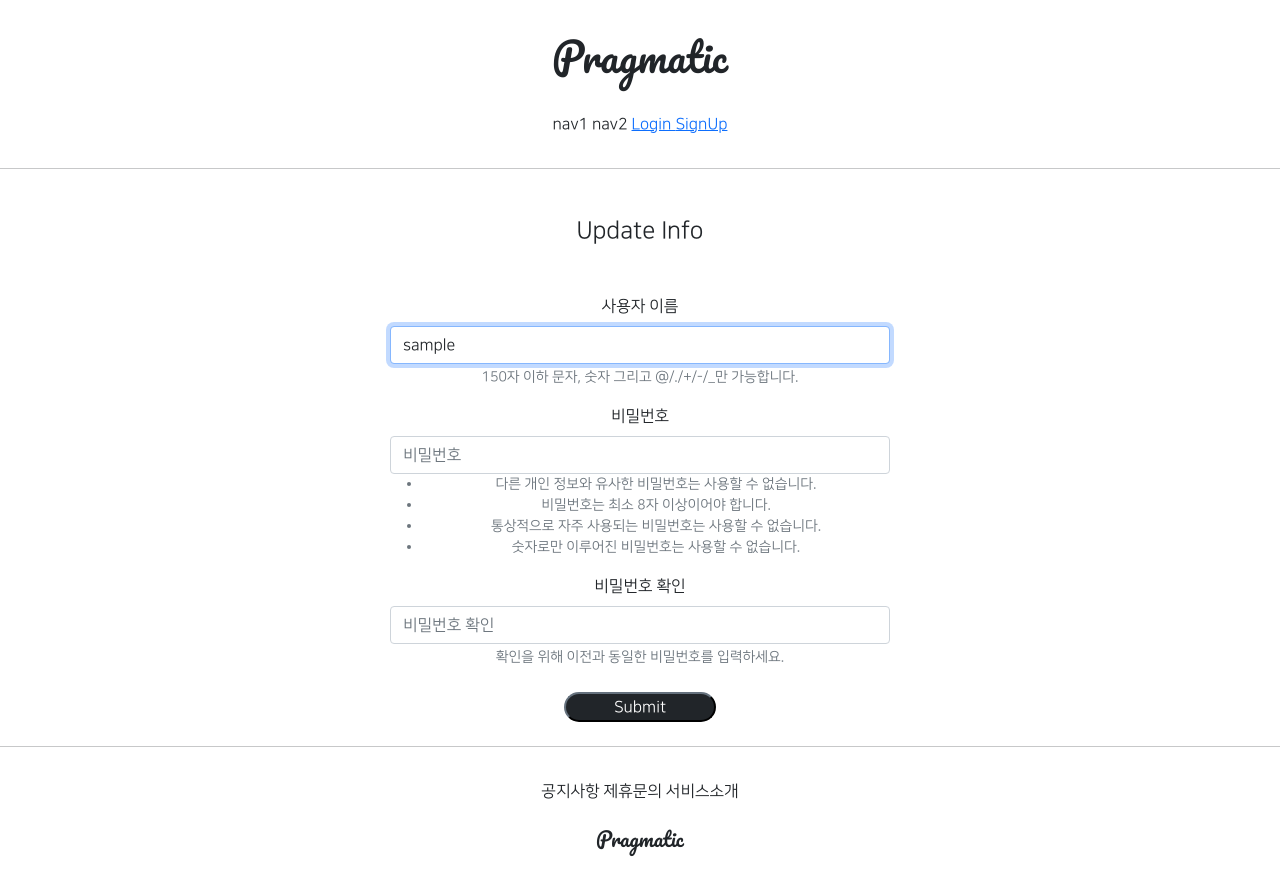
After one commit to STAND-JIN/gis_1ban_1, a Django app: page /accounts/update/1 in a window 1280 px wide. The commit adds this page. Run offline with Django 3.2, Linux system fonts and the light colour scheme; tables that the repository leaves empty hold one stand-in row (values such as "Sample post"); parts of the project's set-up code (start-up, migrations or seed data) failed here and were passed over; some libraries are stand-ins or nearby versions.

Commit message:
7/15 1ban class commit 5

```diff
--- /dev/null
+++ b/accountapp/templates/accountapp/update.html
@@ -0,0 +1,22 @@
+{% extends 'base.html' %}
+{% load bootstrap4 %}
+
+{% block content %}
+
+<div class="text-center mw-500 m-auto" >
+    <div class="m-5">
+        <h4>Update Info</h4>
+    </div>
+    <div>
+        <form action="{% url 'accountapp:update' pk=target_user.pk %}" method="post">
+            {% csrf_token %}
+            {% bootstrap_form form %}
+            <div class="m-4">
+                <input type="submit"
+                       class="btn-dark rounded-pill px-5">
+            </div>
+        </form>
+    </div>
+</div>
+
+{% endblock %}
--- a/accountapp/urls.py
+++ b/accountapp/urls.py
@@ -1,7 +1,7 @@
 from django.contrib.auth.views import LoginView, LogoutView
 from django.urls import path
 
-from accountapp.views import hello_world, AccountCreateView, AccountDetailView
+from accountapp.views import hello_world, AccountCreateView, AccountDetailView, AccountUpdateView
 
 app_name = 'accountapp'
 
@@ -18,5 +18,7 @@ urlpatterns = [
 
     path('create/', AccountCreateView.as_view(), name='create'),
     # pk = primary key
-    path('detail/<int:pk>', AccountDetailView.as_view(), name='detail')
+    path('detail/<int:pk>', AccountDetailView.as_view(), name='detail'),
+
+    path('update/<int:pk>', AccountUpdateView.as_view(), name='update')
 ]
--- a/accountapp/views.py
+++ b/accountapp/views.py
@@ -6,7 +6,7 @@ from django.shortcuts import render
 # Create your views here.
 from django.urls import reverse, reverse_lazy
 from django.utils.functional import lazy
-from django.views.generic import CreateView, DetailView
+from django.views.generic import CreateView, DetailView, UpdateView
 
 from accountapp.models import HelloWolrd
 
@@ -42,3 +42,11 @@ class AccountDetailView(DetailView):
     model = User
     context_object_name = 'target_user'
     template_name = 'accountapp/detail.html'
+
+
+class AccountUpdateView(UpdateView):
+    model = User
+    form_class = UserCreationForm
+    context_object_name = 'target_user'
+    success_url = reverse_lazy('accountapp:hello_world')
+    template_name = 'accountapp/update.html'
--- a/templates/header.html
+++ b/templates/header.html
@@ -19,6 +19,7 @@
                     SignUp
                 </a>
             </span>
+                <!-- pk 넣어주지 않으면 적용 안됨 -->
             {% else %}
                 <span>
                     <a href="{% url 'accountapp:detail' pk=user.pk %}">
```
Also changed, not shown: accountapp/templates/accountapp/detail.html (+8 -0 lines).
